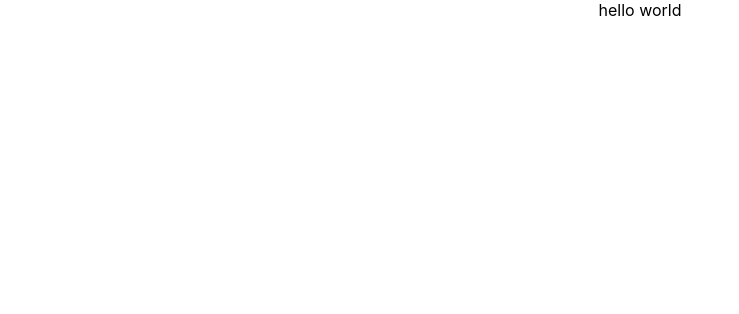
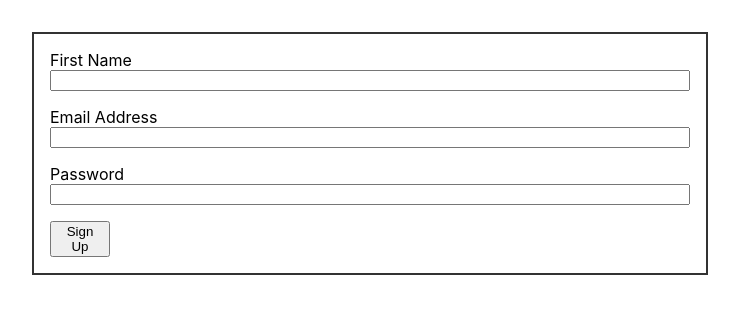
Before and after one commit to BriceShatzer/Flipgrid-Code-Challenge, a React (Create React App) app: page / in a window 1280 px wide. Shown: the top 314 px of the page, without its empty margins (0-739 px from the left). Built offline with nearby package versions, Linux system fonts and the light colour scheme.

Commit message:
structuring markup

```diff
--- a/src/App.css
+++ b/src/App.css
@@ -1,4 +1,4 @@
-.App {
+/* .App {
   text-align: center;
 }
 
@@ -35,4 +35,19 @@
   to {
     transform: rotate(360deg);
   }
+} */
+
+.App {
+  margin: 2rem;
+  padding: 1rem;
+  width: 50vw;
+  border: 2px solid #333;
+  display: flex;
+  flex-direction: column;
 }
+
+label, input {display: block;}
+
+input {margin-bottom: 1rem;}
+
+button {max-width: 60px;}
--- a/src/App.js
+++ b/src/App.js
@@ -38,17 +38,20 @@ class SignupForm extends React.Component {
         'name' : {
           label: 'First Name',
           value: '',
-          isValid: false
+          isValid: false,
+          validator: ()=>{return true}
         },
         'emailAddress' : {
           label: 'Email Address',
           value: '',
-          isValid: false
+          isValid: false,
+          validator: ()=>{return true}
         },
         'password' : {
           label: 'Password',
           value: '',
-          isValid: false
+          isValid: false,
+          validator: ()=>{return true}
         }
       };
   }
@@ -66,19 +69,80 @@ class SignupForm extends React.Component {
         isValid: isValid
       }
     }));
+    console.log(this.state);
+
   }
 
 
   render() {
-    console.log(this.state);
+    const state = this.state;
+    let arrOfInputFields = [];
+
+    for (const field in state) {
+      arrOfInputFields.push(
+        <InputField
+          valueName={field}
+          label={state[field].label}
+          validator={state[field].validator}
+          changeHandler={this.updateSignUpValue}
+          key={field}
+        />
+      )
+    }
+
     return (
       <div className="App">
-        hello world
+        {arrOfInputFields}
+        <button disabled={false}> Sign Up </button>
       </div>
     );
   }
 }
 
+class InputField extends React.Component {
+  constructor(props) {
+    /*
+    {
+      label: string
+      valueName: string
+      validator: func
+      changeHandler: func
+    }
+    */
+    super(props);
+    this.state = {value: ''};
+    this.formValueChange = this.formValueChange.bind(this)
+
+
+
+  }
+  formValueChange (e) {
+    console.log('formValueChange');
+    this.setState({value: e.target.value});
+    this.props.changeHandler(
+      this.props.valueName,
+      e.target.value,
+      this.props.validator(e.target.value)
+    )
+  }
+  render (){
+    console.log(this.props);
+
+    return (
+    <React.Fragment>
+      <label htmlFor={this.props.valueName}>
+        {this.props.label}
+      </label>
+      <input
+        type="text"
+        id={this.props.valueName}
+        value={this.state.value}
+        onChange={this.formValueChange}
+      />
+    </React.Fragment>
+    )
+  }
+}
 
 
 export default App;
```
